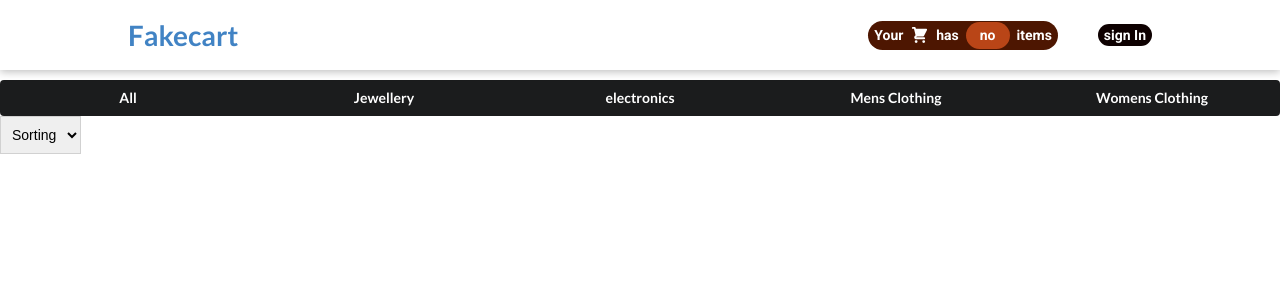
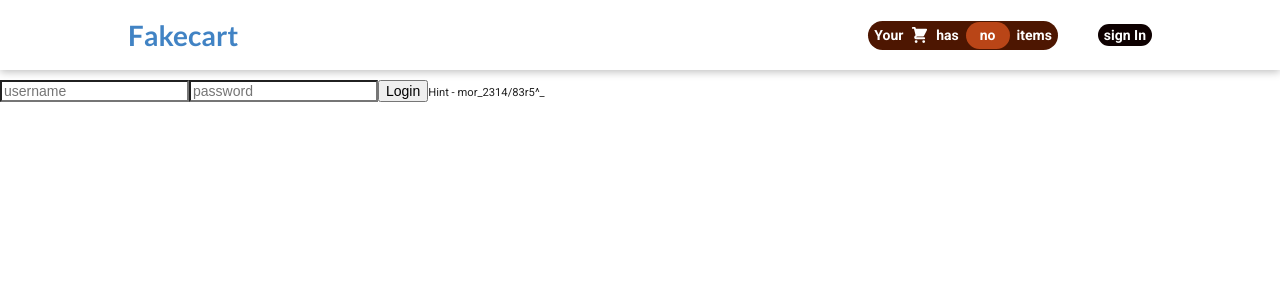
Before and after one commit to SuavisKrish/CJStore, a React (Create React App) app: page / in a window 1280 px wide. Shown: the top 300 px of the page. Built offline with nearby package versions, Linux system fonts and the light colour scheme; no server answers.

Commit message:
login and logout

```diff
--- a/src/App.js
+++ b/src/App.js
@@ -27,16 +27,32 @@ function App() {
       <Router>
         <div style={{ padding: "40px" }}>
           {cartIsShown && <Cart onClose={hideCartHandler} />}
-          <Header onShowCart={showCartHandler} />
+          <Header
+            token={token}
+            setToken={setToken}
+            onShowCart={showCartHandler}
+          />
         </div>
         <Routes>
-          <Route path="/" element={<ProductListing />} />
-          {/* <Route path="/" element={<Login token = {token} setToken = {setToken}/>} /> */}
+          {/* <Route path="/" element={<ProductListing />} /> */}
+          <Route
+            path="/login"
+            element={<Login token={token} setToken={setToken} />}
+          />
           <Route path="/cart" element={<Cart onClose={hideCartHandler} />} />
           <Route
             path="/product/:productId"
             element={<ProductDetails quantity={quantity} />}
           />
+          {token ? (
+            <Route path="/" element={<ProductListing />} />
+          ) : (
+            <Route
+              path="/"
+              element={<Login token={token} setToken={setToken} />}
+            />
+          )}
+
           <Route path="*" element={<NoPage />} />
         </Routes>
       </Router>
--- a/src/components/Login.js
+++ b/src/components/Login.js
@@ -1,28 +1,35 @@
-import React, { useState } from 'react'
-import axios from 'axios';
+import React, { useState } from "react";
+import axios from "axios";
+import { Link } from "react-router-dom";
 
 const Login = ({ token, setToken }) => {
-
   const [userName, setUserName] = useState("");
   const [password, setPassword] = useState("");
-    // const [error, setError] = useState("");
+  const [error, setError] = useState("");
 
-    const loginHandler = () => {
-
+  const loginHandler = (e) => {
+    setError("");
+    setPassword("");
+    setUserName("");
+    e.preventDefault();
     console.log("I have reached");
-        axios.post('https://fakestoreapi.com/users', {
-
+    axios({
+      url: "https://fakestoreapi.com/auth/login",
+      method: "POST",
       data: {
         username: userName,
-                password: password
-            }
+        password: password,
+      },
     })
-            .then(
-
-                (res) =>
-
-                    console.log(res)
-            )
+      .then((res) => {
+        console.log("set token", res.data.token);
+        setToken(res.data.token);
+        localStorage.setItem("userToken", res.data.token);
+      })
+      .catch((err) => {
+        console.log("set error", err.response);
+        setError(err.response.data);
+      });
     // fetch({
     //     url: "https://fakestoreapi.com/auth/login",
     //     method: "POST",
@@ -38,18 +45,30 @@ const Login = ({ token, setToken }) => {
     //     console.log(err.response);
     //     setError(err.response.data)
     // })
-    }
+  };
   return (
     <div>
       <div>
-                <input value={userName} onChange={(e) => setUserName(e.target.value)} type="text" placeholder='username' />
-                <input value={password} onChange={(e) => setPassword(e.target.value)} type="text" placeholder='password' />
-                {/* {error && <small> {error}</small>} */}
+        <input
+          value={userName}
+          onChange={(e) => setUserName(e.target.value)}
+          type="text"
+          placeholder="username"
+          required={true}
+        />
+        <input
+          value={password}
+          onChange={(e) => setPassword(e.target.value)}
+          type="password"
+          placeholder="password"
+          required={true}
+        />
+        {error && <small> {error}</small>}
         <button onClick={loginHandler}>Login</button>
-
+        <small>Hint - mor_2314/83r5^_</small>
       </div>
     </div>
-    )
-}
+  );
+};
 
-export default Login
+export default Login;
--- a/src/containers/Header/Header.js
+++ b/src/containers/Header/Header.js
@@ -11,7 +11,11 @@ const Header = (props) => {
         <Link to="/">
           <h1>Fakecart</h1>
         </Link>
-        <HeaderCartButton onClick={props.onShowCart} />
+        <HeaderCartButton
+          onClick={props.onShowCart}
+          setToken={props.setToken}
+          token={props.token}
+        />
       </header>
       {/* <div className={classes["main-image"]}>
         <img src={ShopImage} alt="All partners" />
--- a/src/containers/Header/HeaderCartButton.js
+++ b/src/containers/Header/HeaderCartButton.js
@@ -1,10 +1,19 @@
 import CartIcon from "../Cart/CartIcon";
 import classes from "./HeaderCartButton.module.css";
 import { useSelector } from "react-redux";
+import Login from "../../components/Login";
+import { Link } from "react-router-dom";
 
 const HeaderCartButton = (props) => {
   var cart = useSelector((state) => state.cart.cartList);
   console.log("Header cart value", cart);
+
+  const handleLogout = (e) => {
+    e.preventDefault();
+    console.log("Logout function entered");
+    props.setToken("");
+    localStorage.clear();
+  };
 
   return (
     <>
@@ -23,6 +32,15 @@ const HeaderCartButton = (props) => {
         </span>
         <span>{cart.length === 1 ? "item" : "items"}</span>
       </button>
+
+      {props.token && (
+        <Link to="/login">
+          <button className={classes.button3} onClick={handleLogout}>
+            Log Out
+          </button>
+        </Link>
+      )}
+
       <button className={classes.button2}>sign In</button>
     </>
   );
--- a/src/containers/Header/HeaderCartButton.module.css
+++ b/src/containers/Header/HeaderCartButton.module.css
@@ -24,6 +24,20 @@
   border-radius: 25px;
   font-weight: bold;
   margin-left: auto;
+}
+
+.button3 {
+  cursor: pointer;
+  font: inherit;
+  border: none;
+  background-color: rgb(14, 1, 1);;
+  color: white;
+  display: flex;
+  justify-content: space-around;
+  align-items: center;
+  border-radius: 25px;
+  font-weight: bold;
+  margin-left: 8rem;
 }
 
 .button:hover,
```
Lines whose indentation alone changed are shown as unchanged.
